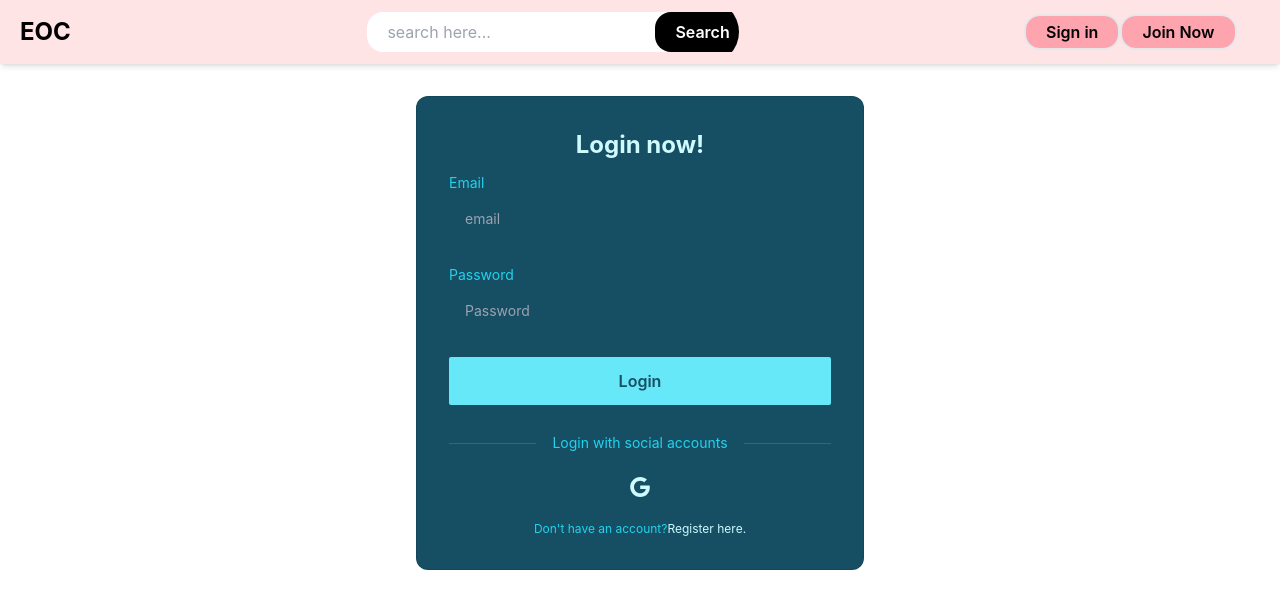
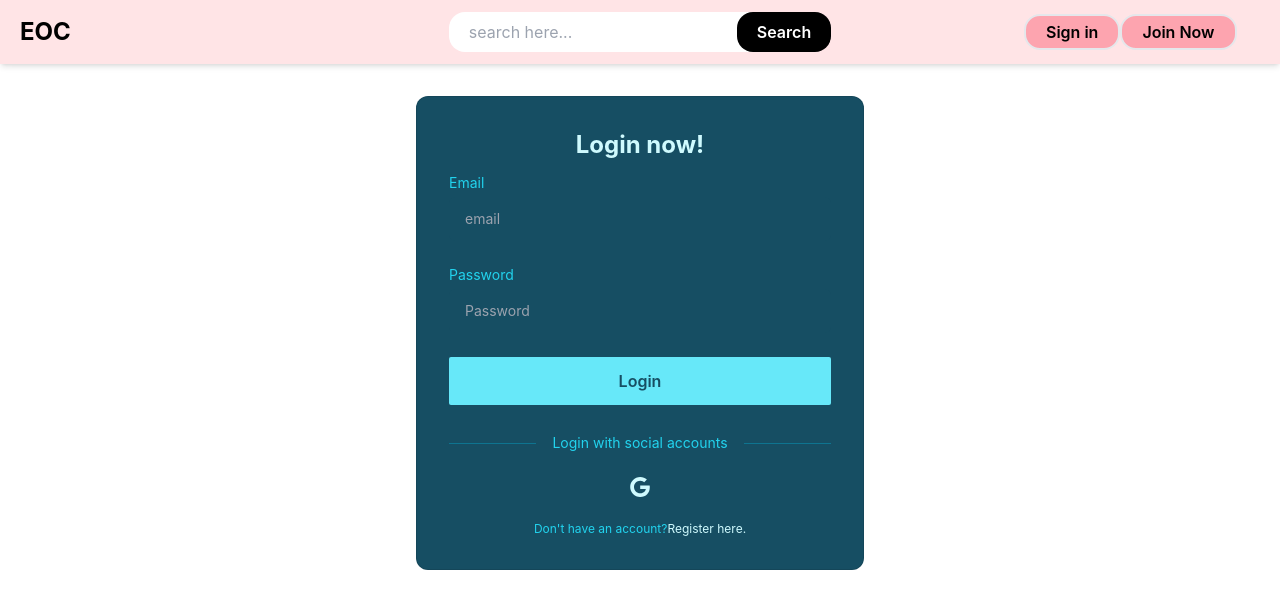
Before and after one commit to mahfujurr/extra-ordinary-community-client, a React (Create React App) app: page /login in a window 1280 px wide. Shown: the top 608 px of the page. Built offline with nearby package versions, Linux system fonts and the light colour scheme; no server answers.

Commit message:
like button fixed

```diff
--- a/src/Shared/Navbar.js
+++ b/src/Shared/Navbar.js
@@ -29,14 +29,16 @@ const Navbar = () => {
     </>
     return (
         <div className='z-10 md:fixed top-0 w-full bg-rose-100 flex items-center justify-center md:justify-between py-1 md:py-0 shadow-md'>
-            <Link to='/'><h1 className='font-bold text-2xl text-black pl-5 w-1/5'>EOC</h1></Link>
+            <div className='w-1/5'>
+                <Link to='/'><h1 className='font-bold text-2xl text-black pl-5 '>EOC</h1></Link>
+            </div>
             <div className="  md:flex flex-col justify-center items-center hidden w-3/5">
 
-                <div className="overflow-hidden z-0 rounded-full p-3 w-1/2">
-                    <form className=" flex bg-white rounded-full ">
+                <div className="overflow-hidden z-0 rounded-full p-3 flex justify-center items-center w-1/2">
+                    <div className=" flex bg-white rounded-full ">
                         <input type="text" placeholder="search here..." className="rounded-2xl flex-1 px-5 py-2 text-gray-700 focus:outline-none" />
                         <button className="bg-black text-white rounded-2xl font-semibold px-5  hover:bg-black/90 ">Search</button>
-                    </form>
+                    </div>
 
                 </div>
             </div>
```
